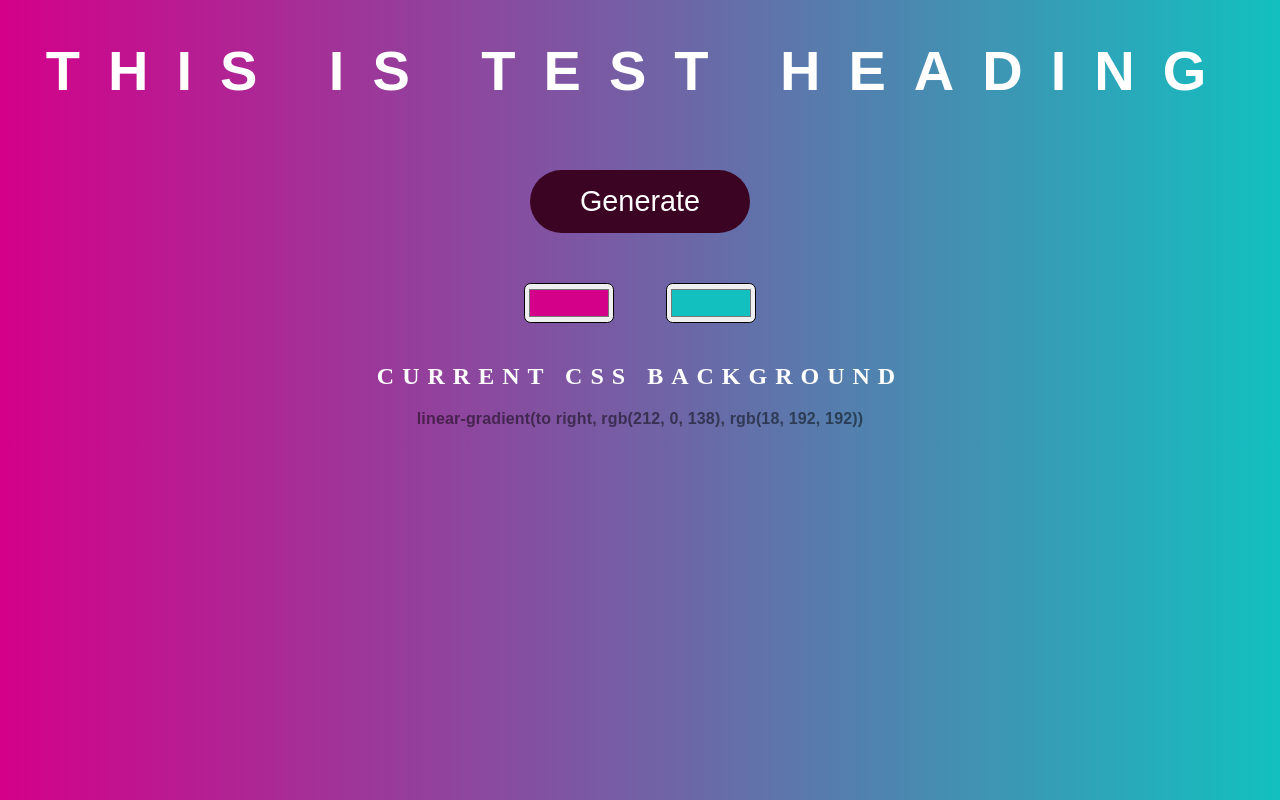
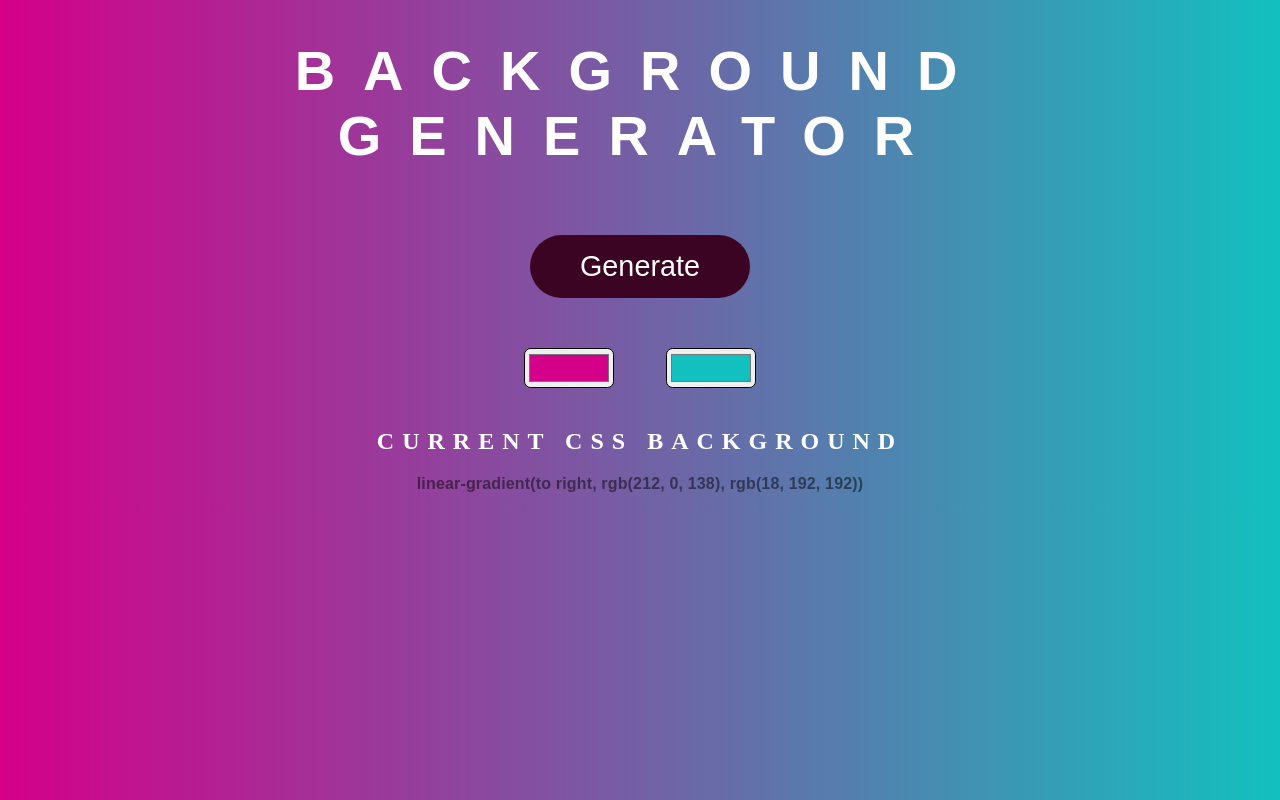
Before and after one commit to toran26/background, a plain HTML site: page index.html in a window 1280 px wide. Drawn offline with Linux system fonts and the light colour scheme.

Commit message:
Im changing the heading backto  the previous one

```diff
--- a/index.html
+++ b/index.html
@@ -5,7 +5,7 @@
 	<link rel="stylesheet" type="text/css" href="style.css">
 </head>
 <body id="gradient">
-	<h1>this is test heading</h1>
+	<h1>Background generator</h1>
 	<input draggable="true" class="btn btn-primary" type="submit" value="Generate" class="button" id="random"><br/>
 	<input class="color1" type="color" name="color1" value="#D4008A">
 	<input class="color2" type="color" name="color2" value="#12C0C0">
```
